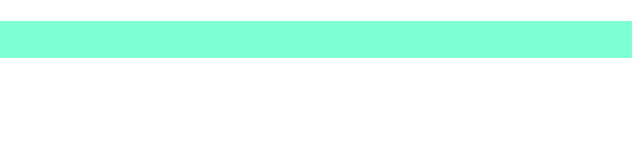
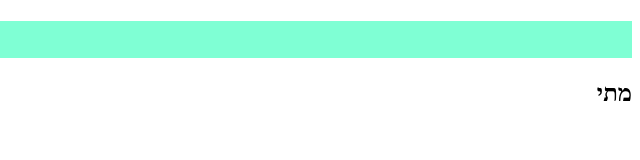
Before and after one commit to CountCook/LingFit, a plain HTML site: page index.html in a window 1280 px wide. Shown: the full height of the page, 640-1280 px from the left. Drawn offline with Linux system fonts and the light colour scheme.

Commit message:
first commit

```diff
--- a/index.html
+++ b/index.html
@@ -7,6 +7,7 @@
     <link rel="stylesheet" href="/style.css"
 </head>
 <h1> Present Progressive</h1>
+<h2>מתי</h2>
 <body>
 
 </body>
--- a/style.css
+++ b/style.css
@@ -2,3 +2,7 @@ h1 {
     font-family: Arial, "Helvetica Neue", Helvetica, sans-serif;
     background-color: aquamarine;
 }
+h2 {
+    font-family: 'Times New Roman', Times, serif;
+    text-align: right;
+}
```
